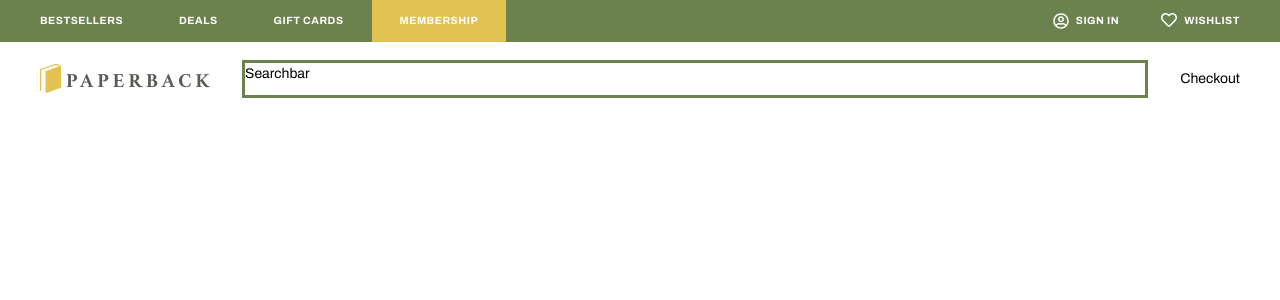
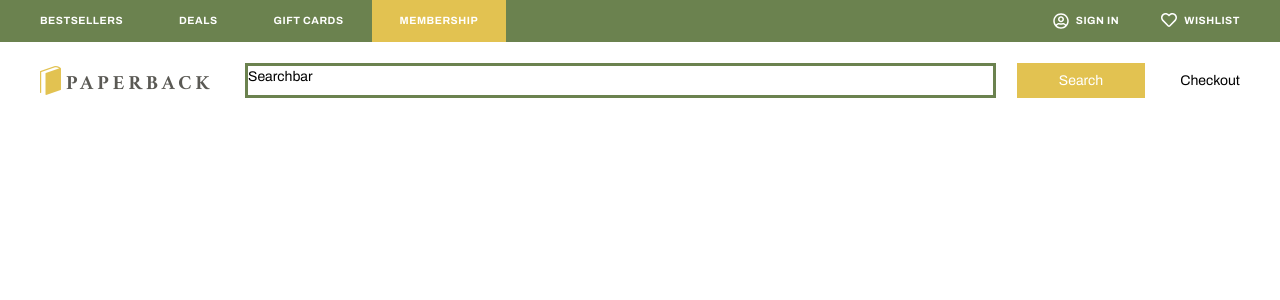
Before and after one commit to ace-lowder/paperback, a Next.js app: page / in a window 1280 px wide. Shown: the top 300 px of the page. Built offline with nearby package versions, Linux system fonts and the light colour scheme.

Commit message:
Add search button

```diff
--- a/components/Searchbar.tsx
+++ b/components/Searchbar.tsx
@@ -1,5 +1,12 @@
 const Searchbar = () => {
-  return <div className="w-full h-9 outline outline-secondary">Searchbar</div>;
+  return (
+    <div className="w-full h-10 flex gap-6">
+      <div className="border border-[3px] border-secondary flex-grow">
+        Searchbar
+      </div>
+      <button className="bg-primary text-white px-12">Search</button>
+    </div>
+  );
 };
 
 export default Searchbar;
```
